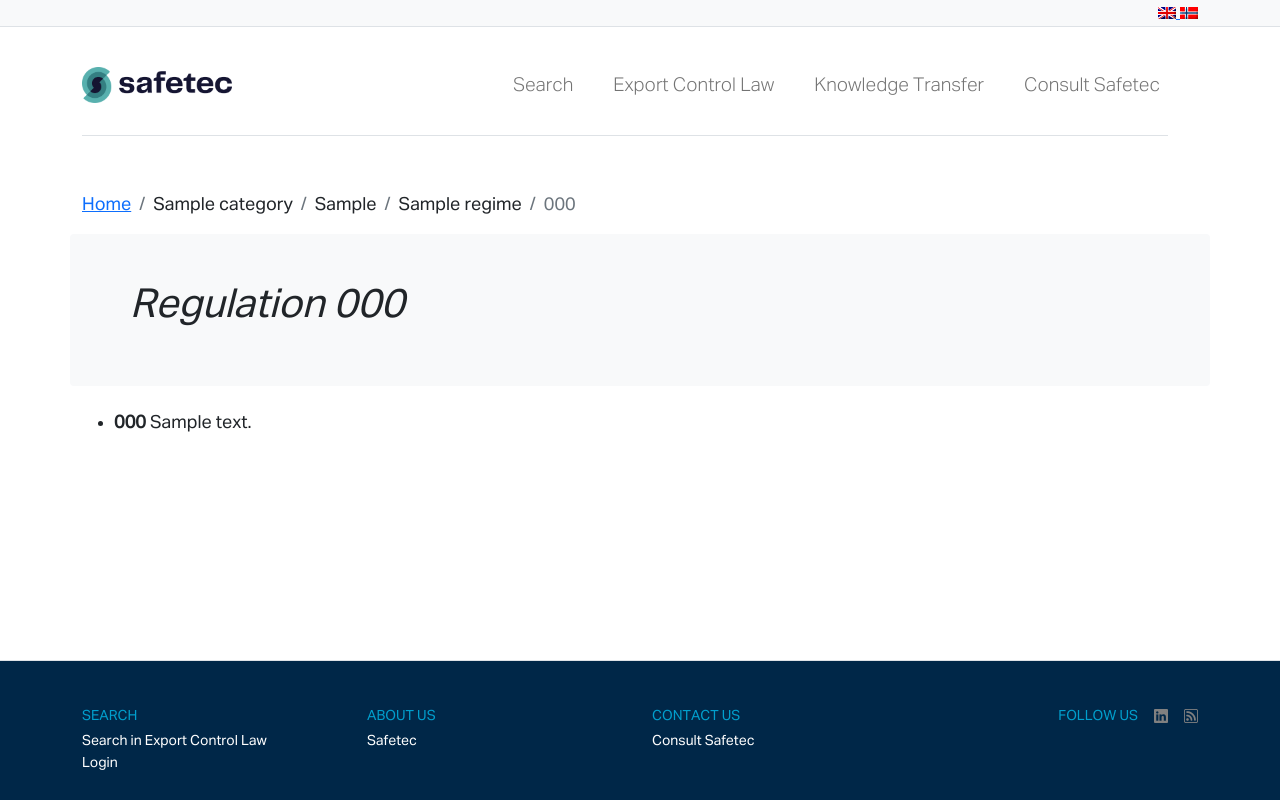
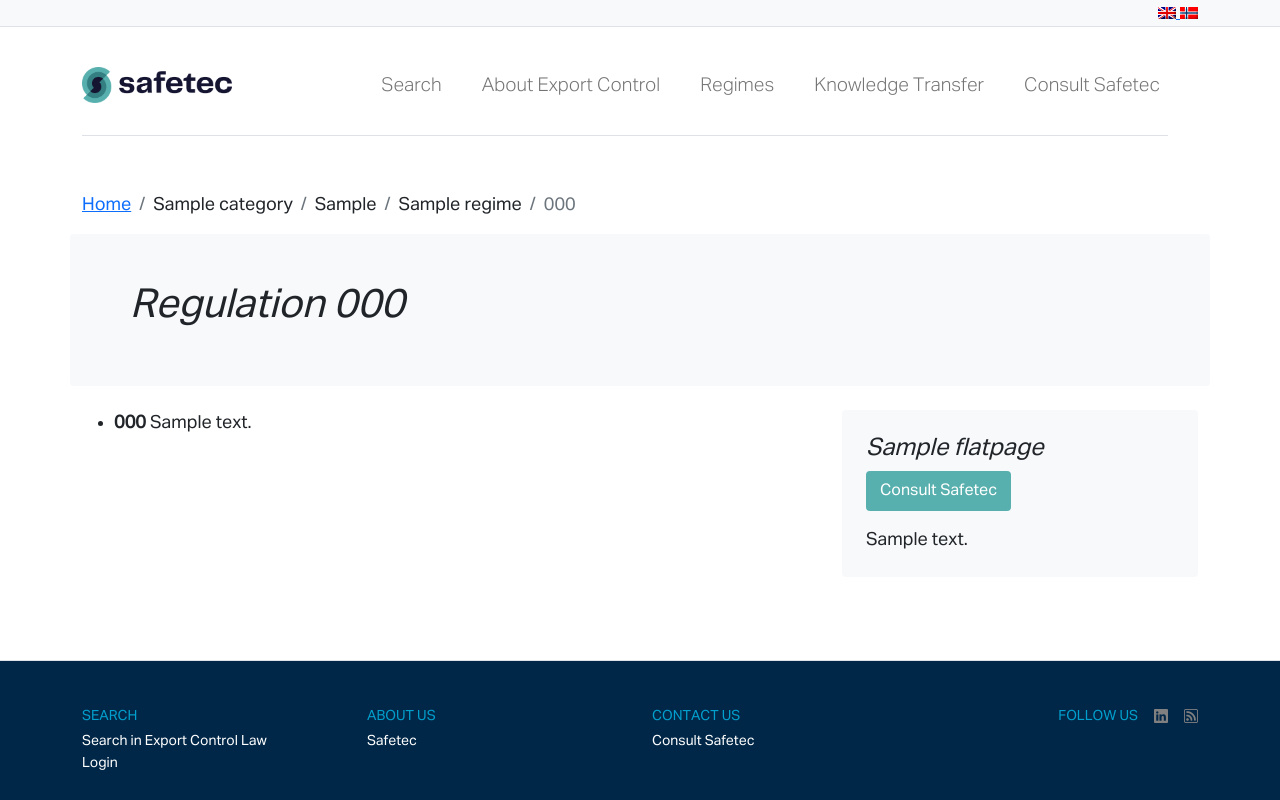
Before and after one commit to safetecnordic/export-control, a Django app: template regulations/templates/regulations/regulation_detail.html in a window 1280 px wide. Run offline with Django 4.2, Linux system fonts and the light colour scheme; the template is opened without the code that fills it: most values are stand-ins (such as "Sample title", 1, 10 or a date in 2020); some libraries are stand-ins or nearby versions.

Commit message:
update page templates and translations

```diff
--- a/base/templates/base/front_page.html
+++ b/base/templates/base/front_page.html
@@ -45,7 +45,7 @@
                 {% else %}
                     {{ flatpage.sidebar_text | safe}}
                 {% endif %}
-                <a href="{% url 'django.contrib.flatpages.views.flatpage' url='export-control-law/' %}">{% trans "Read More" %}</a>
+                <a href="{% url 'django.contrib.flatpages.views.flatpage' url='about/' %}">{% trans "Read More" %}</a>
             </p>
             </div>
         </div>
--- a/base/templates/base/partials/headbar.html
+++ b/base/templates/base/partials/headbar.html
@@ -24,9 +24,15 @@
               </li>
               <li class="nav-item ms-4">
                 <a
-                  href="{% url 'django.contrib.flatpages.views.flatpage' url='export-control-law/' %}"
+                  href="{% url 'django.contrib.flatpages.views.flatpage' url='about/' %}"
                   class="nav-link px-2 link-dark  {% if 'export' in request.path %} active {% endif %}"
-                  >{% trans "Export Control Law" %}</a>
+                  >{% trans "About Export Control" %}</a>
+              </li>
+              <li class="nav-item ms-4">
+                <a
+                  href="{% url 'django.contrib.flatpages.views.flatpage' url='regimes/' %}"
+                  class="nav-link px-2 link-dark  {% if 'export' in request.path %} active {% endif %}"
+                  >{% trans "Regimes" %}</a>
               </li>
               <li class="nav-item ms-4">
                 <a
--- a/regulations/templates/regulations/regulation_detail.html
+++ b/regulations/templates/regulations/regulation_detail.html
@@ -25,12 +25,34 @@
 
 {% block content %}
   <div class="row">
-    <div class="col-md-12">
+    <div class="col-md-8">
         <ul>
           {% for paragraph in root_paragraphs %}
             {% include "regulations/partials/recursive_paragraph.html" %}
           {%endfor%}
         </ul>
     </div>
+    <div class="col-md-4">
+      <div class="position-sticky" style="top: 2rem;">
+        <div class="p-4 mb-3 bg-light rounded">
+        <h4 class="fst-italic">
+          {% if LANGUAGE_CODE == "no" %}
+                {{ flatpage.sidebar_title_no}}
+            {% else %}
+                {{ flatpage.sidebar_title}}
+            {% endif %}
+        </h4>
+        <p><a href="{% url 'add_contact' %}" class="btn btn-primary ms-0">{% trans "Consult Safetec" %}</a></p>
+        <p class="mb-0">
+           {% if LANGUAGE_CODE == "no" %}
+                {{ flatpage.sidebar_text_no | safe}}
+            {% else %}
+                {{ flatpage.sidebar_text | safe}}
+            {% endif %}
+        </p>
+        </div>
+    </div>
+      </div>
+  </div>
   </div>
 {% endblock %}
--- a/regulations/templates/regulations/search_page.html
+++ b/regulations/templates/regulations/search_page.html
@@ -66,6 +66,7 @@
                     {{ flatpage.sidebar_title}}
                 {% endif %}
             </h4>
+            <p><a href="{% url 'add_contact' %}" class="btn btn-primary ms-0">{% trans "Consult Safetec" %}</a></p>
             <p class="mb-0">
                {% if LANGUAGE_CODE == "no" %}
                     {{ flatpage.sidebar_text_no | safe}}
--- a/regulations/views.py
+++ b/regulations/views.py
@@ -31,7 +31,7 @@ class SearchView(ListView):
             else False
         )
         context["no_results"] = bool(search_term and not self.get_queryset())
-        context["flatpage"], new = ExtendedFlatPage.objects.get_or_create(url="/search/")
+        context["flatpage"] = ExtendedFlatPage.objects.get(url="/search/")
         return context
 
     def get_queryset(self):
@@ -58,4 +58,5 @@ class RegulationDetailView(DetailView):
         context = super().get_context_data(**kwargs)
         context["root_paragraphs"] = self.object.paragraphs.filter(depth=1)
         context["page_title"] = _("Regulation") + f" {self.object.code}"
+        context["flatpage"] = ExtendedFlatPage.objects.get(url="/search/")
         return context
```
Also changed, not shown: base/templates/flatpages/default.html (+5 -5 lines), base/locale/no/LC_MESSAGES/django.po, base/static/base/img/export_control_categories.png (added), regulations/locale/no/LC_MESSAGES/django.po, 2 other files.
